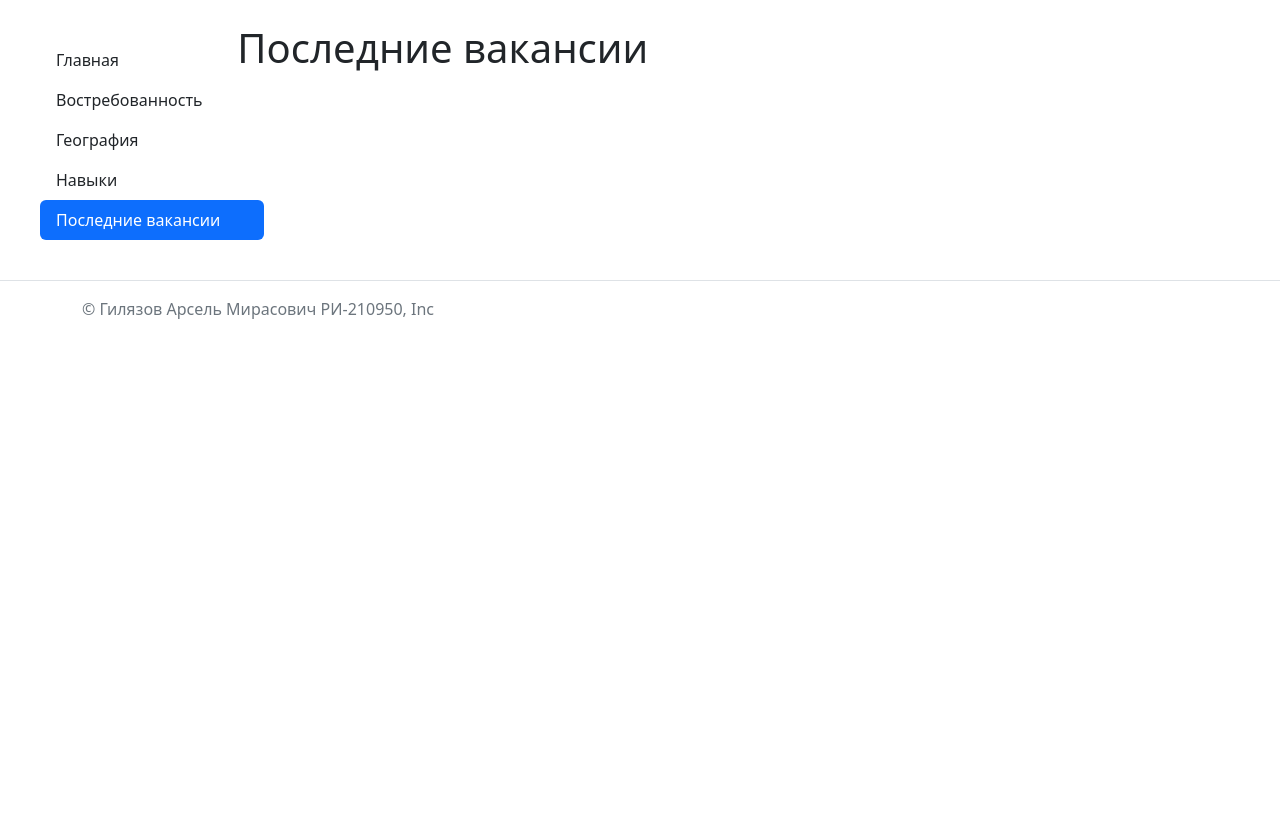
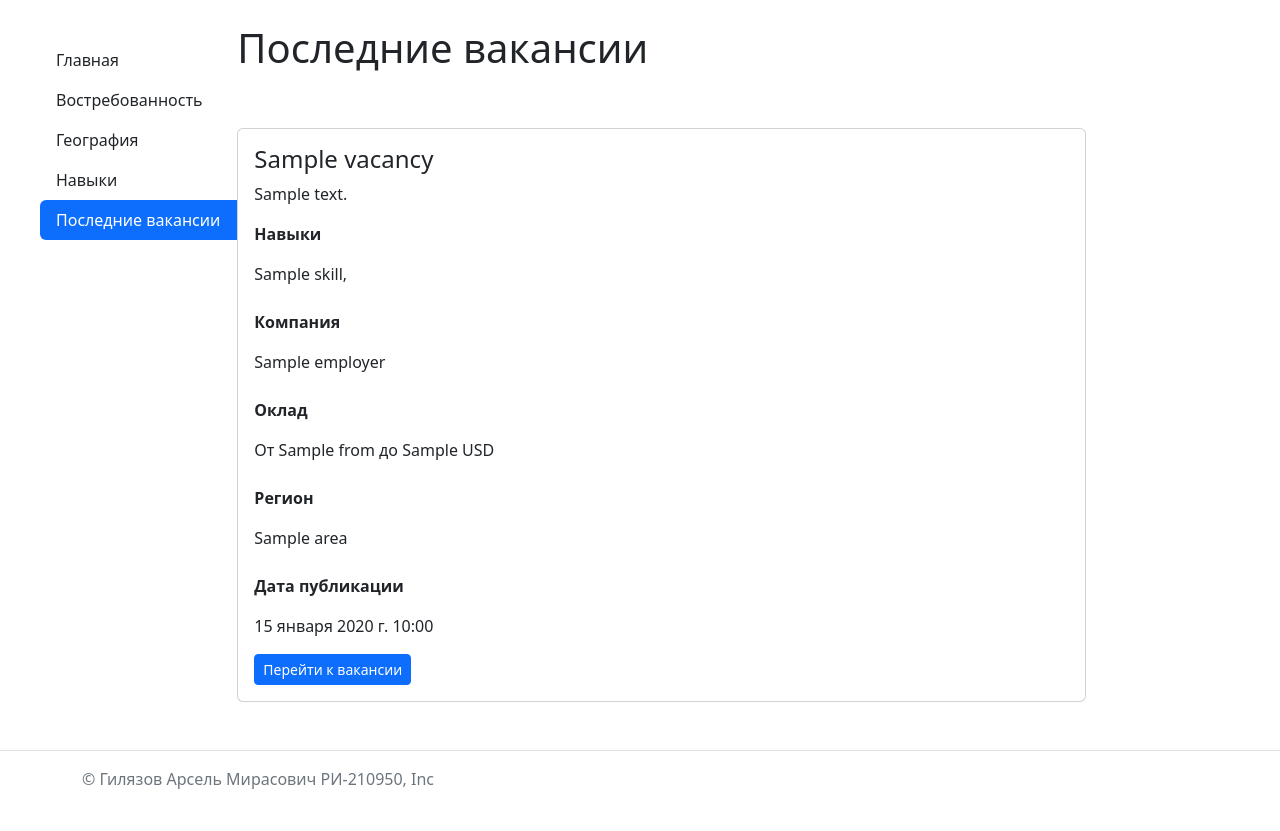
Before and after one commit to argilyazov/django_site_backend_prof, a Django app: template main/templates/main/last_vac.html in a window 1280 px wide. Shown: the part 71-902 px from the top of the page. Before the commit the page ends 390 px from the top, so only its background shows below. Run offline with Django 4.2, Linux system fonts and the light colour scheme; the template is opened without the code that fills it: most values are stand-ins (such as "Sample title", 1, 10 or a date in 2020).

Commit message:
Добавлено взаимодействие с апи хх ру

```diff
--- a/main/templates/main/base.html
+++ b/main/templates/main/base.html
@@ -9,8 +9,8 @@
           integrity="sha384-rbsA2VBKQhggwzxH7pPCaAqO46MgnOM80zW1RWuH61DGLwZJEdK2Kadq2F9CUG65" crossorigin="anonymous">
 
     <!-- Добавление дополнительного статического CSS файла -->
-    {% load static %}
-    <link rel="stylesheet" href="{% static 'css/styles.css' %}">
+
+    <link rel="stylesheet" href="styles.css">
 </head>
 
 <body>
--- a/main/templates/main/last_vac.html
+++ b/main/templates/main/last_vac.html
@@ -6,5 +6,49 @@
     nav-link active
 {% endblock %}
 {% block content %}
-<h1>Последние вакансии</h1>
+    <h1>Последние вакансии</h1>
+    {% for vacancy in vacancies %}
+        <br>
+        <br>
+        <div class="card">
+            <div class="card-body">
+                <h4 class="card-title">{{ vacancy.name }}</h4>
+                <p class="card-text">
+                    {{ vacancy.description|safe }}
+                <p><strong>Навыки</strong></p>
+
+                {% for skill in vacancy.key_skills %}
+                    {{ skill.name }},
+                {% endfor %}
+                <br>
+                <br>
+                <p><strong>Компания</strong></p>
+
+                {{ vacancy.employer.name }}
+                <br>
+                <br>
+                <p><strong>Оклад</strong></p>
+
+                {% if vacancy.salary %}
+                    {% if vacancy.salary.from %}От {{ vacancy.salary.from }}{% endif %} {% if vacancy.salary.to %}{% if vacancy.salary.from %}до {{ vacancy.salary.to }}{% else %}До {{ vacancy.salary.to }}{%endif%}{% endif %}
+                    {{ vacancy.salary.currency }}
+                {% else %}
+                    Нет данных
+                {% endif %}
+                <br>
+                <br>
+                <p><strong>Регион</strong></p>
+
+                {{ vacancy.area.name }}
+                <br>
+                <br>
+                <p><strong>Дата публикации</strong></p>
+
+                {{ vacancy.published_at }}
+                </p>
+                <a href={{ vacancy.alternate_url }} class="btn btn-primary btn-sm">Перейти к вакансии</a>
+            </div>
+        </div>
+        <br>
+    {% endfor %}
 {% endblock %}
```
Also changed, not shown: main/views.py (+10 -3 lines).
